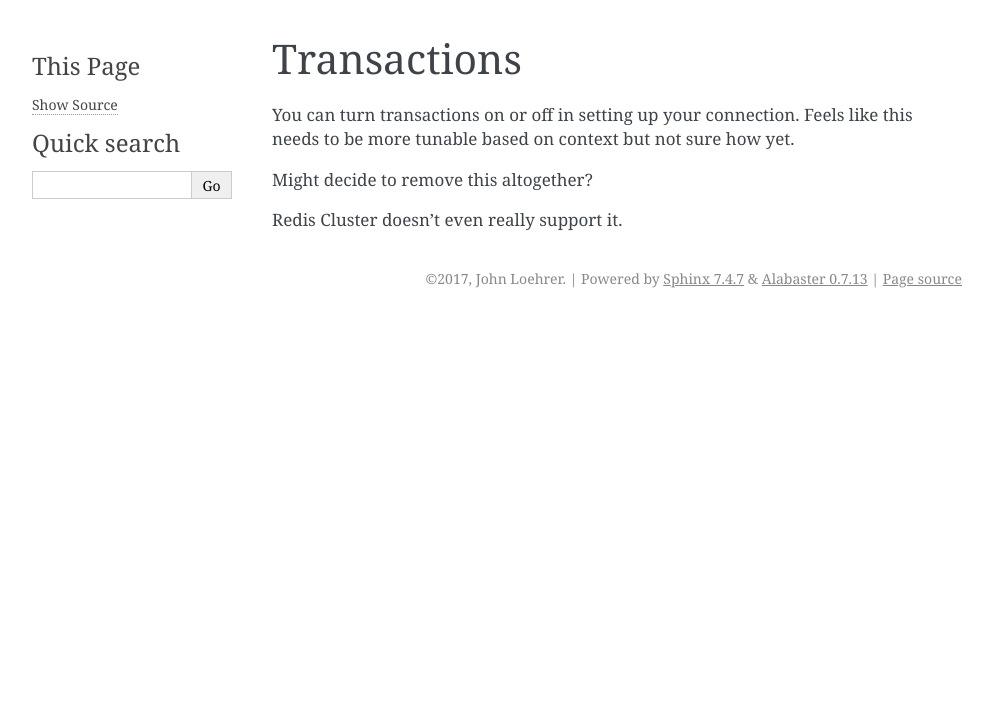
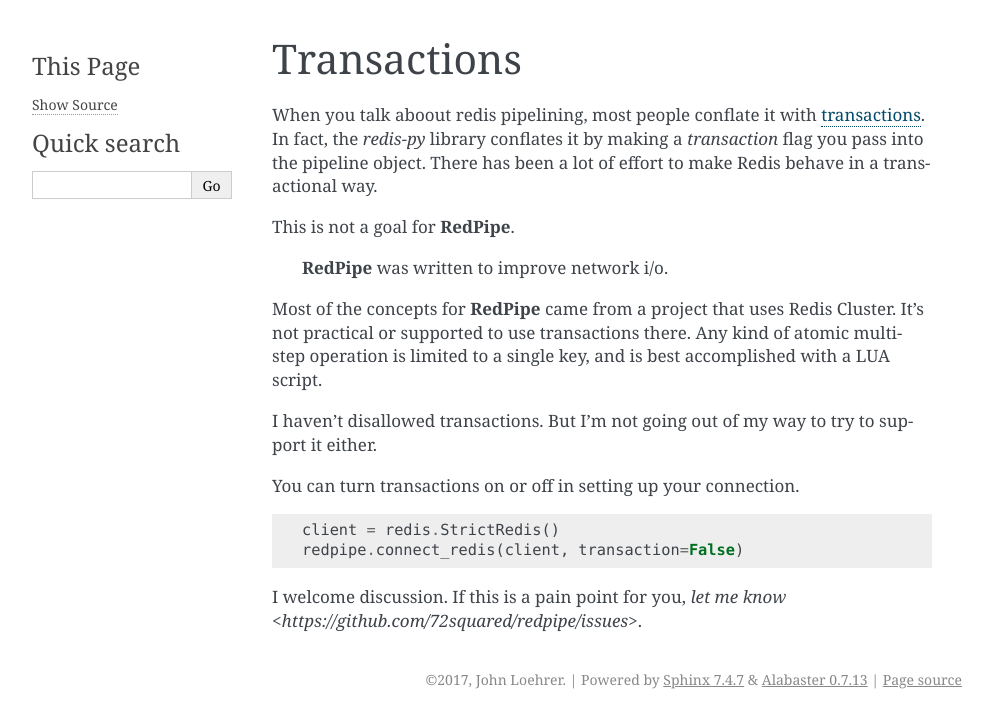
Before and after one commit to 72squared/redpipe, a Sphinx documentation site: the page built from docs/transactions.rst, in a window 1280 px wide. Shown: the top 728 px of the page, without its empty margins (148-1141 px from the left). Built offline with Sphinx 7.4.7, drawn with Linux system fonts in a browser that asks for light colours; pages that are not in the unit, such as notebooks, are missing from menus; the version number could not be read and is left out.

Commit message:
skip using transactions by default when pipelining. transactions are a non-goal for Redpipe. More docs.

```diff
--- a/docs/index.rst
+++ b/docs/index.rst
@@ -111,6 +111,7 @@
     latency
     project-status
     redis-cluster
+    errors
     unicode
     license
     faq
--- a/docs/structs.rst
+++ b/docs/structs.rst
@@ -344,7 +344,7 @@
 I chose the name `Struct` because it implies a single, standalone data structure.
 You clearly define data structure of the struct.
 And you can instantiate the struct with many records.
-A struct has no concept of uniqueness constraints or one-to-many relationships as there often is with a Model object in most ORM solutions.
+The word *Struct* doesn't imply indexes or one-to-many relationships the way the word *Model* does.
 
 
 Why no ORM?
--- a/docs/transactions.rst
+++ b/docs/transactions.rst
@@ -1,9 +1,26 @@
 Transactions
 ============
+When you talk aboout redis pipelining, most people conflate it with `transactions <https://redis.io/topics/transactions>`_.
+In fact, the `redis-py` library conflates it by making a `transaction` flag you pass into the pipeline object.
+There has been a lot of effort to make Redis behave in a transactional way.
+
+This is not a goal for **RedPipe**.
+
+ **RedPipe** was written to improve network i/o.
+
+Most of the concepts for **RedPipe** came from a project that uses Redis Cluster.
+It's not practical or supported to use transactions there.
+Any kind of atomic multi-step operation is limited to a single key, and is best accomplished with a LUA script.
+
+I haven't disallowed transactions.
+But I'm not going out of my way to try to support it either.
 
 You can turn transactions on or off in setting up your connection.
-Feels like this needs to be more tunable based on context but not sure how yet.
 
-Might decide to remove this altogether?
+.. code-block:: python
 
-Redis Cluster doesn't even really support it.
+    client = redis.StrictRedis()
+    redpipe.connect_redis(client, transaction=False)
+
+I welcome discussion.
+If this is a pain point for you, `let me know <https://github.com/72squared/redpipe/issues>`.
```
Also changed, not shown: docs/errors.rst (added, +44 -0 lines), 1 other file.
